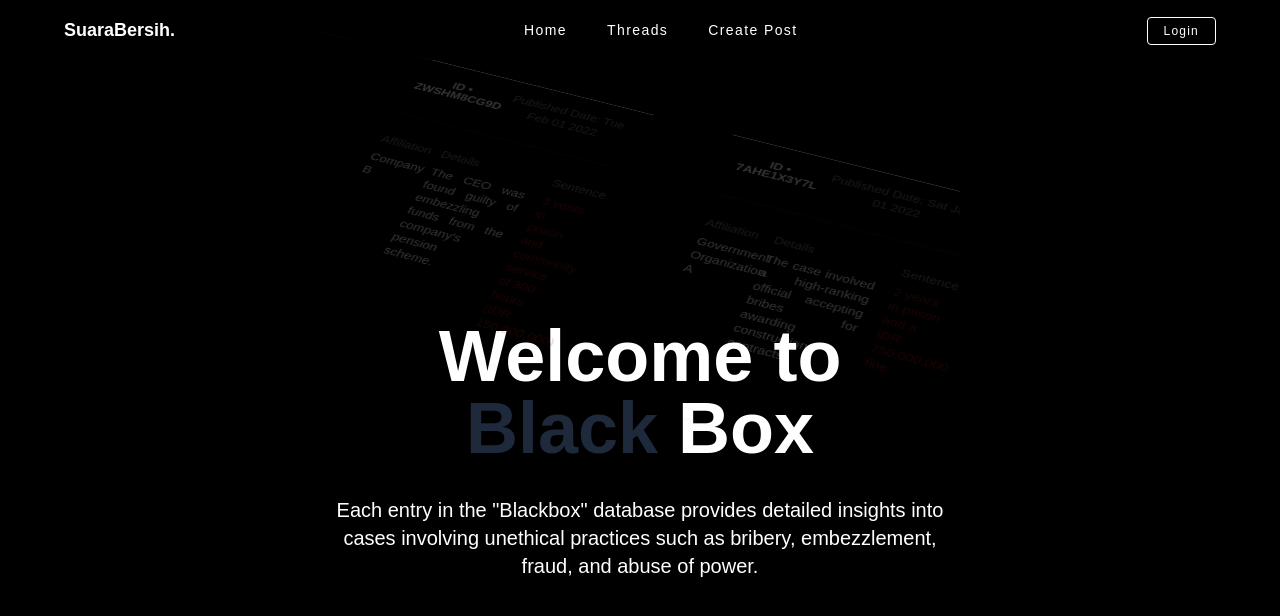
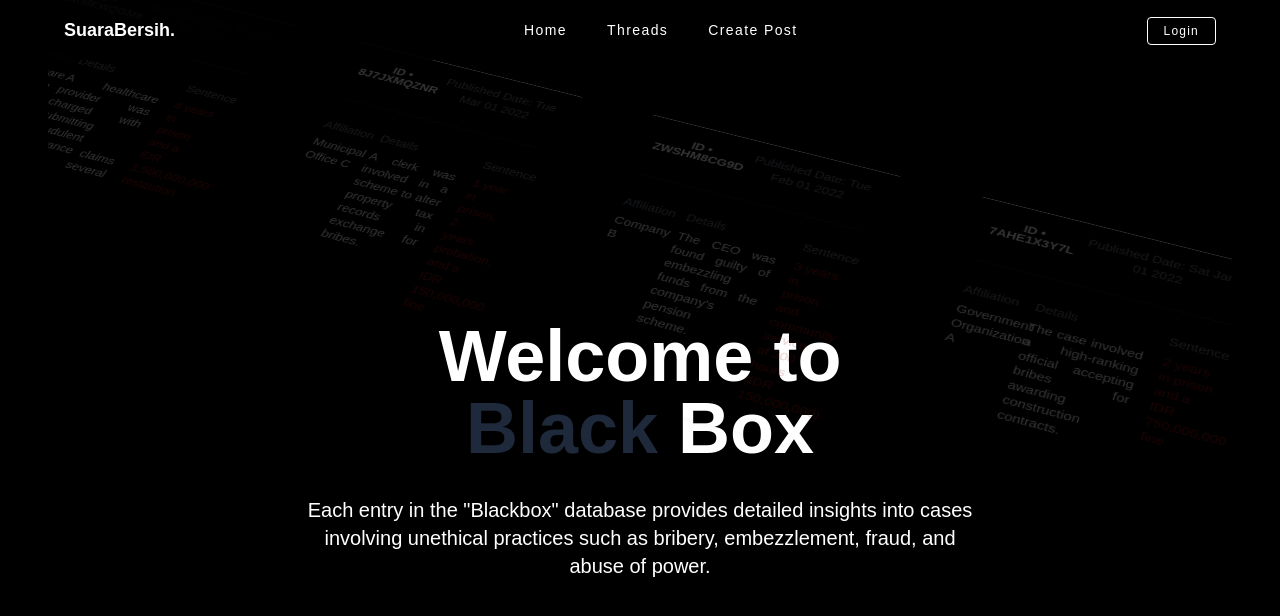
Before and after one commit to Deceive00/suara-bersih, a React (Vite) app in the folder frontend/: page /blackbox in a window 1280 px wide. Shown: the top 616 px of the page. Built offline with nearby package versions, Linux system fonts and the light colour scheme; no server answers.

Commit message:
fixed acernity'

```diff
--- a/frontend/src/components/ui/hero-parallax.tsx
+++ b/frontend/src/components/ui/hero-parallax.tsx
@@ -102,7 +102,7 @@ export const HeroParallax = ({ products }: { products: Record[] }) => {
 
 export const Header = () => {
   return (
-    <div className="max-w-7xl relative mx-auto py-20 md:py-40 px-4 w-full  left-0 top-0">
+    <div className="max-w-7xl flex flex-col justify-center items-center relative mx-auto py-20 md:py-40 px-4 w-full  left-0 top-0">
       <h1 className="text-2xl md:text-7xl font-bold dark:text-white">
         Welcome to  <br /> <a className="text-slate-800">Black</a> Box
       </h1>
--- a/frontend/src/pages/blackbox-page.tsx
+++ b/frontend/src/pages/blackbox-page.tsx
@@ -660,9 +660,9 @@ const Blackbox = () => {
   const currentItems = dummyData.slice(indexOfFirstItem, indexOfLastItem);
 
   return (
-    <div className="min-h-screen bg-black text-white font-montserrat">
+    <div className="overflow-x-hidden min-h-screen w-screen bg-black text-white font-montserrat">
       <Navbar />
-      <div className=" px-80">
+      <div className="w-full px-12">
       <HeroParallax products={dummyData} />
         {currentItems.map((record, index) => (
           <div key={index} className="p-4 m-2 border-t shadow-md">
```
